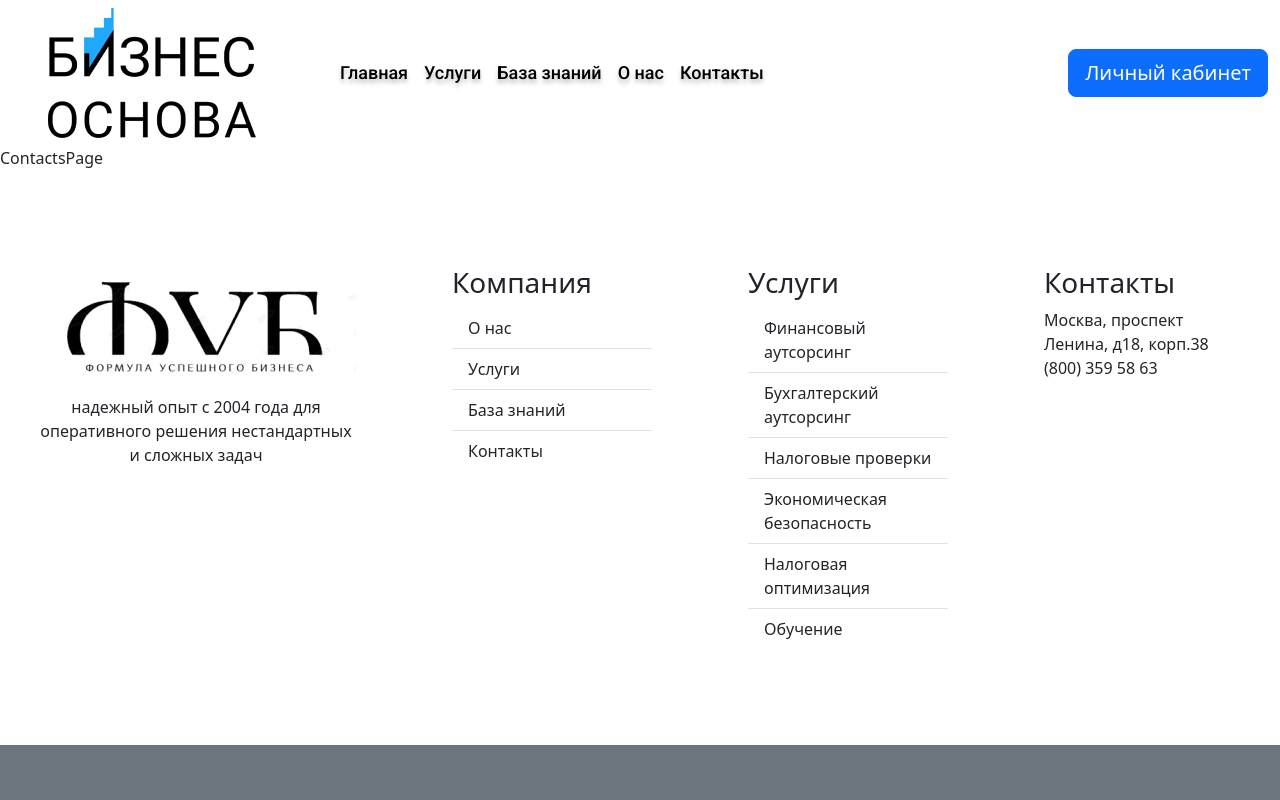
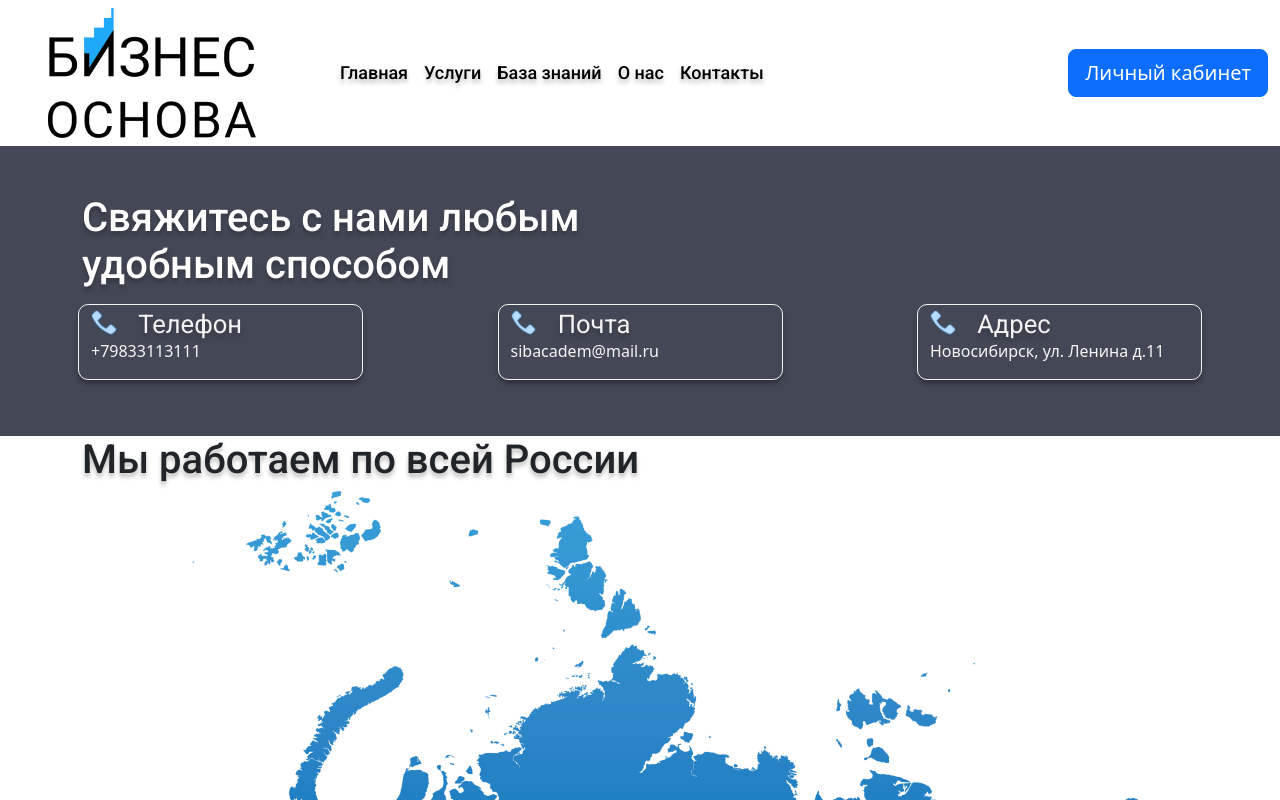
Before and after one commit to FarAlex54/Layer, a React (Create React App) app: page /contacts in a window 1280 px wide. Shown: the top 800 px of the page. Built offline with nearby package versions, Linux system fonts and the light colour scheme; data requests are answered from the project's data file.

Commit message:
Доработка роутов

```diff
--- a/db.json
+++ b/db.json
@@ -37,6 +37,13 @@
 	"path": "/img/icons8-6.png"
     }
 ],
+  "contacts": {
+
+	"telephone": "+79833113111",
+	"email": "sibacadem@mail.ru",
+	"addr": "Новосибирск, ул. Ленина д.11"
+
+},
   "packages": [
     {
         "id": 1,
--- a/src/App.css
+++ b/src/App.css
@@ -110,3 +110,86 @@ packages_name{
     line-height: normal;
     text-decoration: none;
 }
+/* Для страницы ContactsPage */
+.contacts_page{
+    text-shadow: 0px 4px 4px rgba(0, 0, 0, 0.25);
+    font-family: Roboto;
+    font-size: 55px;
+    font-style: normal;
+    font-weight: 400;
+    line-height: normal;
+}
+/* Для всех заголовков и текстов */
+.h1Pages{
+    font-size: 4vw;
+}
+.h2Pages{
+    font-size: 2vw;
+}
+.pPages{
+    text-shadow: 0px 4px 4px rgba(0, 0, 0, 0.25);
+    font-family: Roboto;
+    font-style: normal;
+    line-height: normal;
+}
+/* это карты для страницы контактов */
+.card_for_contacts{
+    border-radius: 10px;
+    border: 1px solid #F4F4F4;
+    border-color: #F4F4F4;
+    box-shadow: 0px 4px 4px 0px rgba(0, 0, 0, 0.30);
+}
+/* Для страницы - О нас */
+.hr_line{
+    background-color: #FEFEFE;
+    box-shadow: 0px 4px 4px 0px rgba(0, 0, 0, 0.25);
+    height: 1px;
+}
+.card_about_fub{
+    border-radius: 10px;
+    border: 1px solid rgba(255, 255, 255, 0.40);
+    background: #444856;
+    box-shadow: 0px 4px 4px 0px rgba(0, 0, 0, 0.25);
+    height: 164px;
+}
+.h1_about{
+    color: #FFF;
+    text-align: center;
+    font-family: Roboto;
+    font-size: 54px;
+    font-style: normal;
+    font-weight: 400;
+    line-height: normal;
+}
+.p_about{
+    color: #FFF;
+    font-family: Roboto;
+    font-size: 29px;
+    font-style: normal;
+    font-weight: 400;
+    line-height: normal;
+}
+.p_test{
+    color: #FFF;
+    font-family: Roboto;
+    font-style: normal;
+    font-weight: 400;
+    line-height: normal;
+}
+.p_test_2{
+    color: #363535;
+    text-align: center;
+    text-shadow: 0px 4px 4px rgba(0, 0, 0, 0.25);
+    font-family: Roboto;
+    font-size: 30px;
+    font-style: normal;
+    font-weight: 400;
+    line-height: normal;
+    letter-spacing: 1.5px;
+}
+.line{
+    opacity: 0.42;
+    background: #535358;
+    width: 2px;
+    height: 100%;
+}
--- a/src/App.jsx
+++ b/src/App.jsx
@@ -19,8 +19,10 @@ function App() {
   const [isLoading, setLoading] = useState(true); //состояние получения ответа axios при открытии приложения
   const [services, setServices] = useState([]);//хук хранит инфу об Услугах
   const [packages, setPackages] = useState([]);//хук хранит инфу об Пакетах
+  const [contacts, setContacts] = useState([]);//хук хранит инфу об контактах
   const [stocks, setStocks] = useState([]);//хук хранит инфу об акциях
   const [users, setUsers] = useState([]);//хук хранит инфу о пользователях
+
   useEffect(() => {
     async function axiosServices(){
       await axios.get('http://localhost:3001/services/')
@@ -30,17 +32,23 @@ function App() {
       await axios.get('http://localhost:3001/packages/')
         .then(infoPackages=>{setPackages(infoPackages.data);})
     }
+    async function axiosContacts(){
+      await axios.get('http://localhost:3001/contacts/')
+        .then(infoContacts=>{setContacts(infoContacts.data);})
+    }
     axiosServices();
     axiosPackages();
+    axiosContacts();
   }, []);
+/*   console.log('Контакты: ',contacts.length) */
 /*   console.log("services: ",services.length);
   console.log("packages: ",packages.length); */
 /*   if (isLoading) {return <div className="App">Loading...</div>;} */
-  if (services.length===0 && packages.length===0) {return <div className="App">Loading...</div>;}
+  if (services.length===0 && packages.length===0 && contacts.length===0) {return <div className="App">Loading...</div>;}
   else{
   return (
     <AppContext.Provider
-      value={{services, packages}}>
+      value={{services, packages, contacts}}>
       <div>
         <Router>
           <Header/>
--- /dev/null
+++ b/src/components/cards/CardForContactsPage.jsx
@@ -0,0 +1,23 @@
+import React from 'react'
+
+const CardForContactsPage = (props) => {
+  return (
+    <div className='col-3 m-2 card_for_contacts'>
+        <div className='row'>
+            <div className='col-2 align-self-center'>
+                <img className='' src="/img/phoneIcon.png" style={{width:'2vw'}}alt="" />
+            </div>
+            <div className='col h2Pages pPages pt-1' style={{color:'#F4F4F4'}}>
+                {props.name}
+            </div>
+        </div>
+        <div className='row'>
+            <div className='col-fill'>
+                <p style={{color:'#F4F4F4'}}>{props.value}</p>
+            </div>
+        </div>
+    </div>
+  )
+}
+
+export default CardForContactsPage
--- a/src/components/pages/AboutPage.jsx
+++ b/src/components/pages/AboutPage.jsx
@@ -1,9 +1,60 @@
 import React from 'react'
+import './../../App.css';
 import Geolocation from '../GeoLocation';
+import Container from 'react-bootstrap/Container';
+import Button from 'react-bootstrap/esm/Button';
 
 const AboutPage = () => {
   return (
-    <div>AboutPage
+    <div>
+      <div className='d-flex flex-column' style={{background:'#444856'}}>
+          <Container className='py-5'>
+            <div className='col-7'>
+                <h1 className='h1pages pPages' style={{color:'white'}}>Формула успешного бизнеса</h1>
+            </div>
+            <div className='hr_line'></div>
+            <div className='row justify-content-center py-3 text-center'>
+              <div className='card_about_fub m-2' style={{width:'181px'}}><p className='h1_about'>20 +</p><p className='p_about '>лет</p></div>
+              <div className='card_about_fub m-2' style={{width:'181px'}}><p className='h1_about'>100 +</p><p className='p_about'>клиентов</p></div>
+              <div className='card_about_fub m-2' style={{width:'181px'}}><p className='h1_about'>500 +</p><p className='p_about'>проектов</p></div>
+            </div>
+            <div className='hr_line'></div>
+          </Container>
+      </div>
+
+      <div className='d-flex flex-column' style={{background:'#FFF'}}>
+          <Container className='py-5'>
+            <div className='d-flex justify-content-center p_test_2 pb-5'>
+              <div className='pe-5'><div className='line mx-auto'></div></div>
+              <div>В профессии с 2001 года</div>
+              <div className='px-5'><div className='line mx-auto'></div></div>
+              <div>Управляющие партнеры в бизнесе с 2004 года</div>
+              <div className='px-5'><div className='line mx-auto'></div></div>
+              <div>Компания создана в 2017 году</div>
+              <div className='ps-5'><div className='line mx-auto'></div></div>
+            </div>
+            <div className='d-flex justify-content-between bg-info'>
+              <div>1</div>
+              <div>2</div>
+              <div>3</div>
+            </div>
+          </Container>
+      </div>
+
+
+      <div className='d-flex flex-column' style={{background:'#444856'}}>
+          <Container className='py-5'>
+            <div className='row justify-content-between'>
+              <div className='col-7'>
+                  <h1 className='h1pages pPages' style={{color:'white'}}>Воспользуйтесь нашими услугами прямо сейчас</h1>
+              </div>
+              <div className='col-auto align-self-center'><p className='p_test'>Наши специалисты свяжутся с Вами в ближайшее время.</p></div>
+            </div>
+            <div className='row justify-content-end'>
+              <Button className='col-2'>Перезвонить</Button>
+            </div>
+          </Container>
+      </div>
       <Geolocation/>
     </div>
   )
--- a/src/components/pages/ContactsPage.jsx
+++ b/src/components/pages/ContactsPage.jsx
@@ -1,8 +1,31 @@
 import React from 'react'
+import Container from 'react-bootstrap/Container';
+import { AppContext } from '../../App';
+import CardForContactsPage from '../cards/CardForContactsPage';
 
 const ContactsPage = () => {
+  const ContactsPageContext = React.useContext(AppContext);
   return (
-    <div>ContactsPage</div>
+    <div className='d-flex flex-column'>
+      <div className='' style={{background:'#444856'}}>
+        <Container className='py-5'>
+          <div className='col-7'>
+              <h1 className='h1pages pPages' style={{color:'white'}}>Свяжитесь с нами любым удобным способом</h1>
+          </div>
+          <div className='row justify-content-between'>
+            <CardForContactsPage name='Телефон' value={ContactsPageContext.contacts.telephone}/>
+            <CardForContactsPage name='Почта' value={ContactsPageContext.contacts.email}/>
+            <CardForContactsPage name='Адрес' value={ContactsPageContext.contacts.addr}/>
+          </div>
+        </Container>
+      </div>
+      <div className=''>
+        <Container>
+          <h1 className='h1pages pPages'>Мы работаем по всей России</h1>
+          <img className='img-fluid' src="/img/map_contacts.png" alt="" />
+        </Container>
+      </div>
+    </div>
   )
 }
 
```
Also changed, not shown: public/img/map_contacts.png (added), public/img/phoneIcon.png (added).
